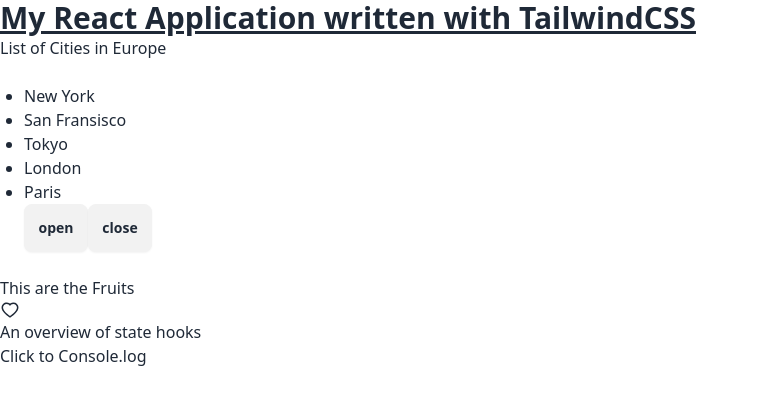
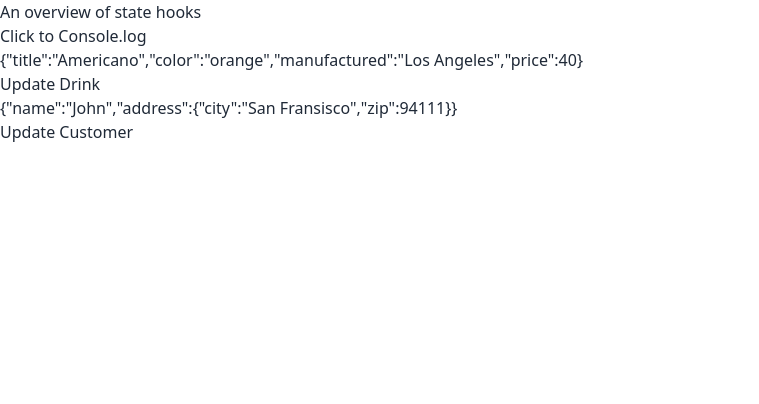
Before and after one commit to Deankinyua/react-Tailwind, a React (Vite) app: page / in a window 1280 px wide. Shown: the top 404 px of the page, without its empty margins (0-759 px from the left). Built offline with nearby package versions, Linux system fonts and the light colour scheme.

Commit message:
recalled how to update objects using the ...spread operator

```diff
--- a/src/App.tsx
+++ b/src/App.tsx
@@ -1,19 +1,21 @@
 // import Checkbox from "./components/Checkbox";
 // import Challenge from "./components/challenge";
 import "./App.css";
-import Alert from "./components/Alert";
-import ListGroup from "./components/ListGroup";
+import Message from "./components/Message";
 import State from "./components/State";
+// import Alert from "./components/Alert";
+// import ListGroup from "./components/ListGroup";
+// import State from "./components/State";
 
 function App() {
-  const items = ["New York", "San Fransisco", "Tokyo", "London", "Paris"];
-  const handleSelectItem = (item: string) => {
-    console.log(item);
-  };
+  // const items = ["New York", "San Fransisco", "Tokyo", "London", "Paris"];
+  // const handleSelectItem = (item: string) => {
+  //   console.log(item);
+  // };
 
   return (
     <>
-      <h1 className="text-3xl font-black underline">
+      {/* <h1 className="text-3xl font-black underline">
         My React Application written with TailwindCSS
       </h1>
       <ListGroup
@@ -22,11 +24,12 @@ function App() {
         onSelectItem={handleSelectItem}
       ></ListGroup>
 
-      <Alert>Fruits</Alert>
-      {/*
-      <Checkbox></Checkbox>
-      <Challenge /> */}
+      <Alert>Fruits</Alert> */}
+
+      {/* <Checkbox></Checkbox> */}
+      {/* <Challenge /> */}
       <State></State>
+      <Message></Message>
     </>
   );
 }
--- /dev/null
+++ b/src/components/Message.tsx
@@ -0,0 +1,59 @@
+import { useState } from "react";
+
+let count = 0;
+
+const Message = () => {
+  const [drink, setDrink] = useState({
+    title: "Americano",
+    color: "orange",
+    manufactured: "Los Angeles",
+    price: 40,
+  });
+
+  const [customer, setCustomer] = useState({
+    name: "John",
+    address: {
+      city: "San Fransisco",
+      zip: 94111,
+    },
+  });
+
+  console.log("Message Count: ", count);
+  count++;
+
+  return (
+    <>
+      <div>{JSON.stringify(drink)}</div>
+      <button
+        onClick={() => {
+          const newDrink = {
+            ...drink,
+            price: drink.price + 10,
+            drinkers: "Youth",
+          };
+
+          setDrink(newDrink);
+        }}
+      >
+        Update Drink
+      </button>
+
+      <div>{JSON.stringify(customer)}</div>
+      <button
+        onClick={() => {
+          setCustomer({
+            ...customer,
+            address: {
+              ...customer.address,
+              zip: 8960707,
+            },
+          });
+        }}
+      >
+        Update Customer
+      </button>
+    </>
+  );
+};
+
+export default Message;
--- a/src/components/challenge.tsx
+++ b/src/components/challenge.tsx
@@ -4,7 +4,7 @@ const challenge = () => {
   return (
     <>
       <div>
-        <div className="mb-1 p-4 center sm:p-7 primary">
+        <div className="mb-1 p-4 center sm:p-7 sm:text-red-800 primary">
           <div className="center sm:padding-auto">
             <div className="center mb-2  w-1/2">
               {/* targeting a uppercase utility for the range sm -> lg */}
--- a/tailwind.config.js
+++ b/tailwind.config.js
@@ -2,6 +2,23 @@
 export default {
   content: ["./index.html", "./src/**/*.{js,ts,jsx,tsx}"],
   theme: {
+    screens: {
+      // * Customizing the default tailwind breakpoints
+      sm: "576px",
+      // => @media (min-width: 640px) { ... }
+
+      md: "768px",
+      // => @media (min-width: 768px) { ... }
+
+      lg: "1024px",
+      // => @media (min-width: 1024px) { ... }
+
+      xl: "1280px",
+      // => @media (min-width: 1280px) { ... }
+
+      "2xl": "1536px",
+      // => @media (min-width: 1536px) { ... }
+    },
     extend: {
       // colors: {
       //   primary: "#F3EED9",
```
